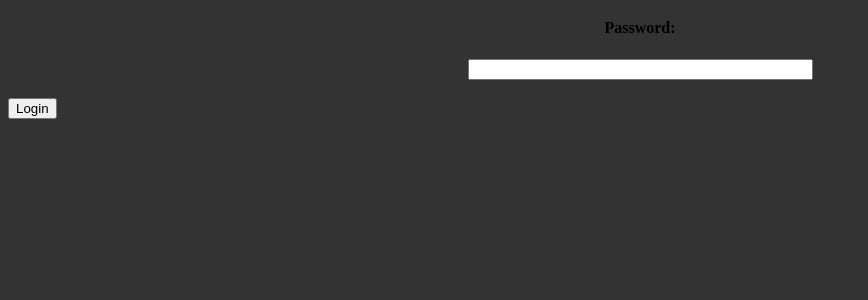
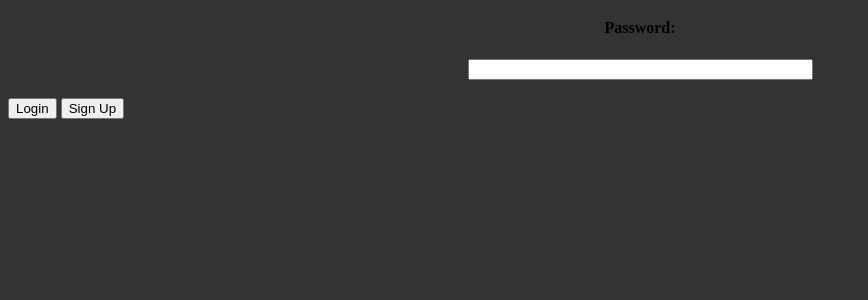
Before and after one commit to Doxterpepper/Pykov-Text-Generator, a Flask app: page /login.html in a window 1280 px wide. Shown: the part 260-560 px from the top of the page, without its empty margins (0-868 px from the left). Run offline with Flask 2, Linux system fonts and the light colour scheme.

Commit message:
Added signup functionality

```diff
--- a/templates/login.html
+++ b/templates/login.html
@@ -14,6 +14,7 @@
 		<div>
 		</br>
 		<button id="button" class="btn btn-primary btn-block">Login </button>
+		<a href="signup.html"><button id="button" class="btn btn-primary btn-block">Sign Up</button></a>
 		</div>
 	<body>
 </hmtl>
```
